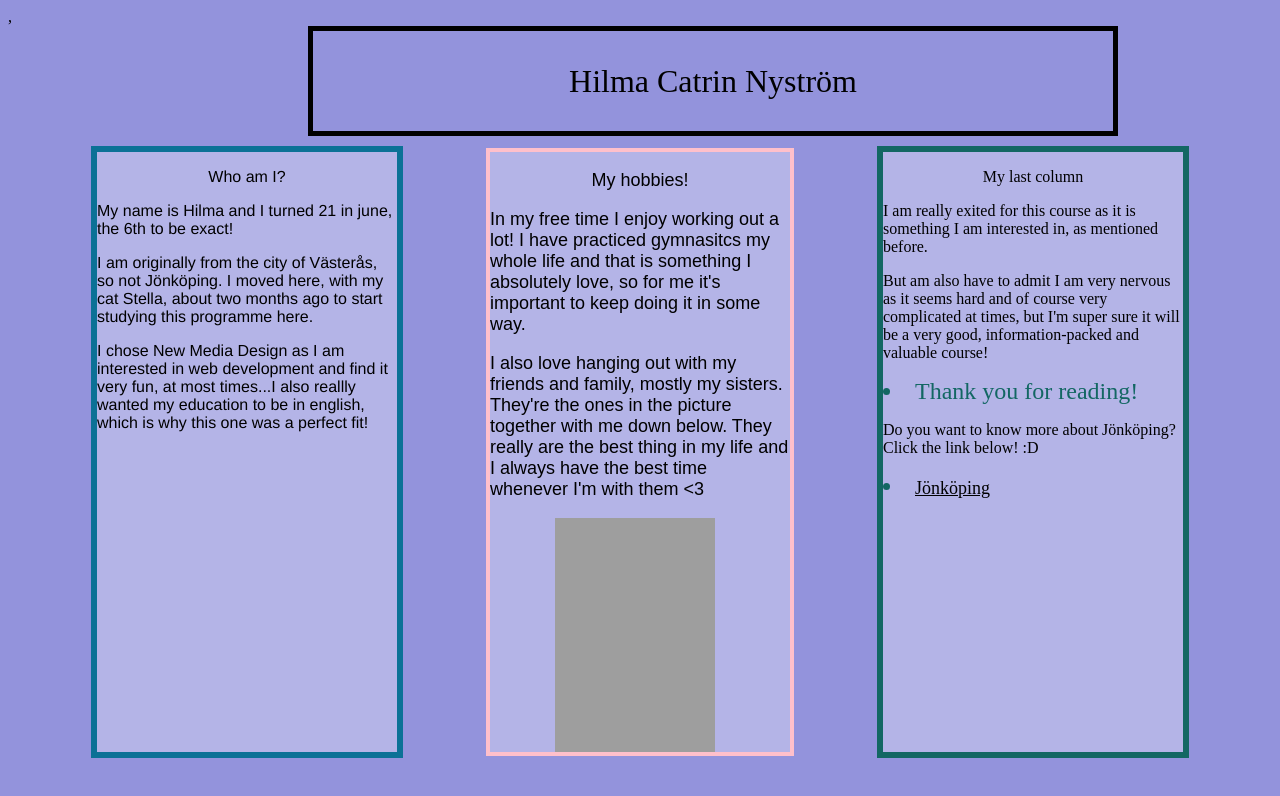
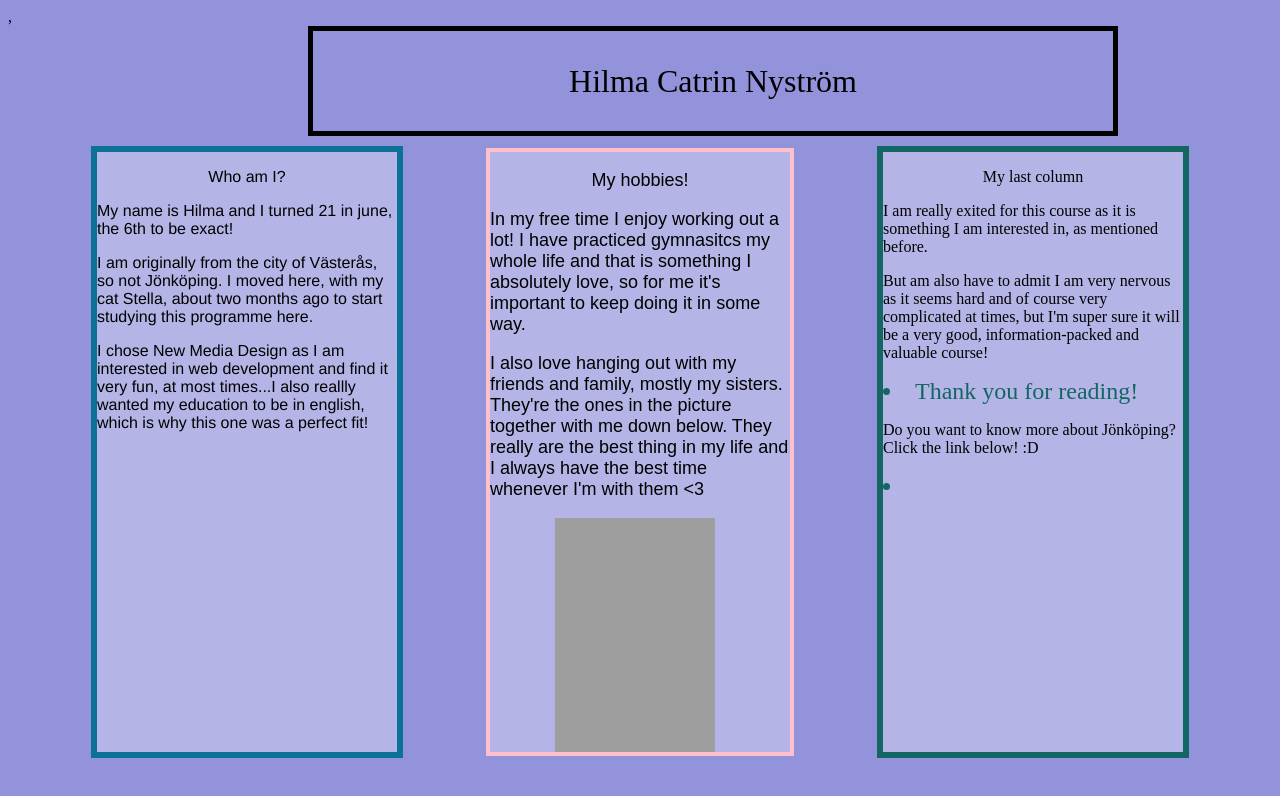
Before and after one commit to ju-nmd2022/wuid-portfolio-hilmanystrom, a plain HTML site: page index.html in a window 1280 px wide. Drawn offline with Linux system fonts and the light colour scheme; grey boxes are pictures that could not be loaded.

Commit message:
Deleted link

```diff
--- a/index.html
+++ b/index.html
@@ -45,7 +45,6 @@
 <p>Do you want to know more about Jönköping? Click the link below! :D </p>
 
 <li>
-<a href="jonkoping/index2.html">Jönköping</a>
 </li>
 
 </span>
```
